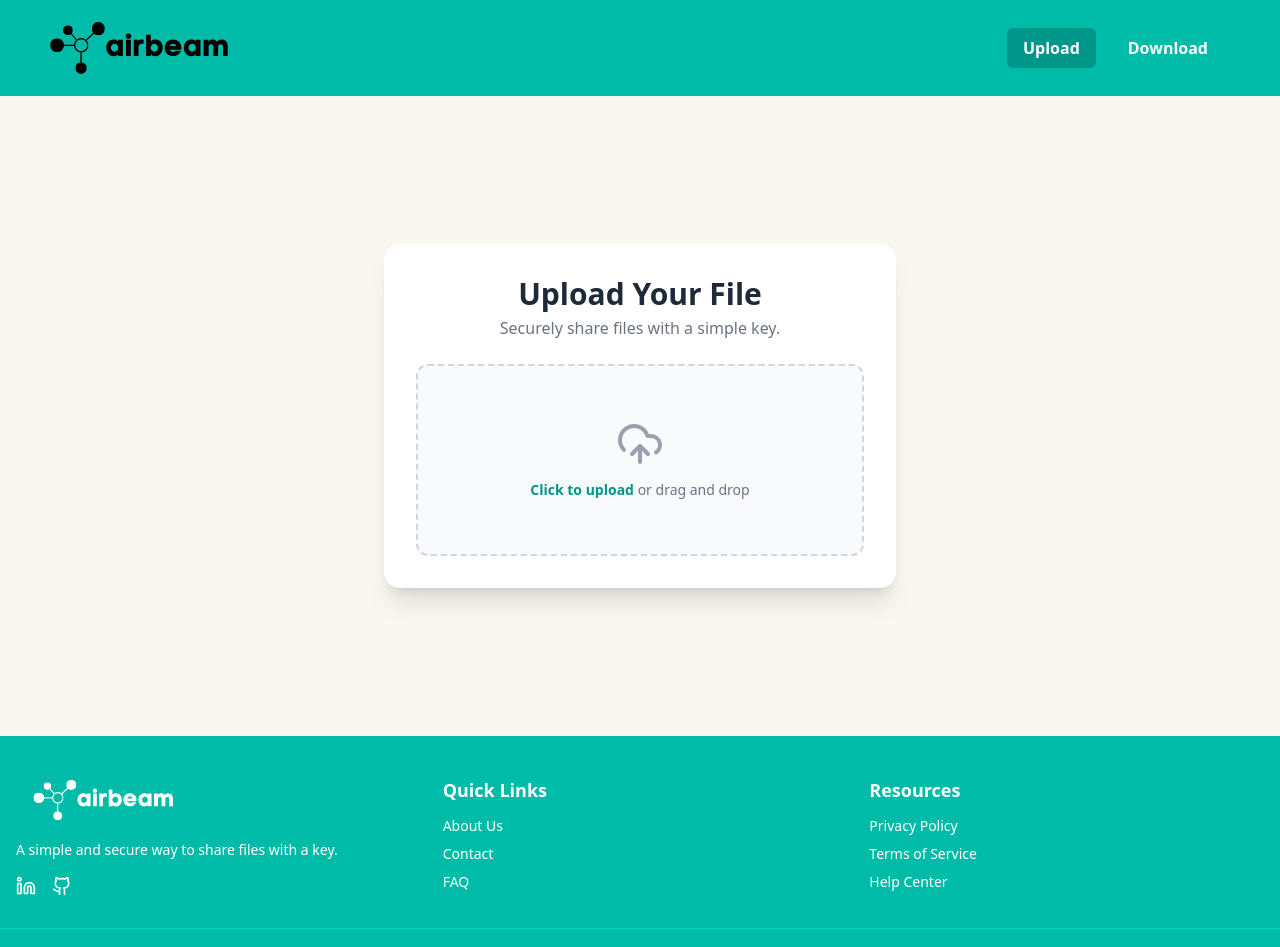
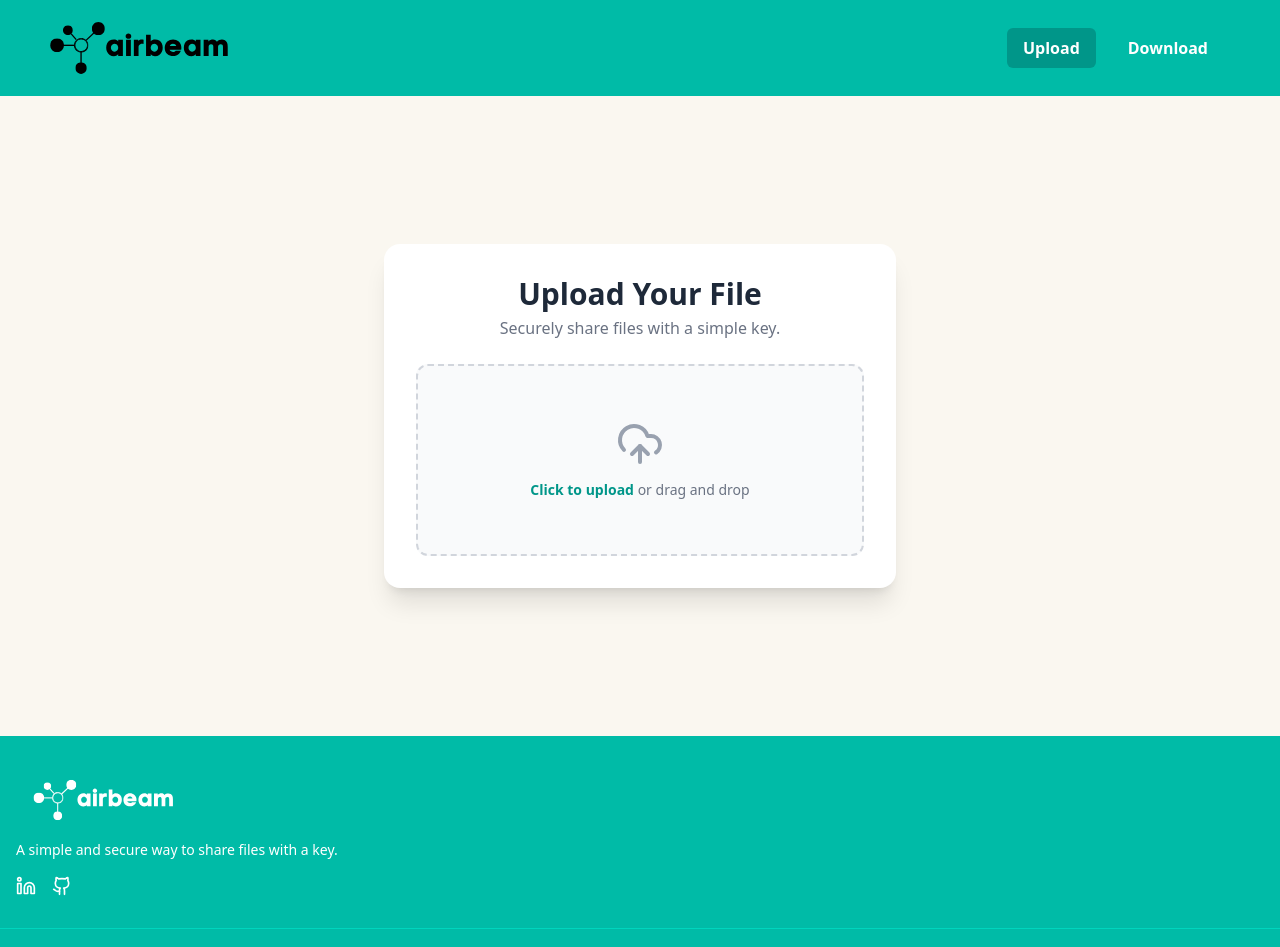
Before and after one commit to muzammil-shayk/AirBeam, a React (Vite) app in the folder frontend/: page / in a window 1280 px wide. Shown: the top 947 px of the page. Built offline with nearby package versions, Linux system fonts and the light colour scheme; no server answers.

Commit message:
remove redundant links from footer

```diff
--- a/frontend/src/components/Footer.jsx
+++ b/frontend/src/components/Footer.jsx
@@ -32,46 +32,6 @@ const ExpandedFooter = () => {
             </a>
           </div>
         </div>
-        <div>
-          <h3 className="text-lg font-semibold mb-3">Quick Links</h3>
-          <ul className="space-y-2 text-sm">
-            <li>
-              <a href="#" className="hover:text-teal-200 transition-colors">
-                About Us
-              </a>
-            </li>
-            <li>
-              <a href="#" className="hover:text-teal-200 transition-colors">
-                Contact
-              </a>
-            </li>
-            <li>
-              <a href="#" className="hover:text-teal-200 transition-colors">
-                FAQ
-              </a>
-            </li>
-          </ul>
-        </div>
-        <div>
-          <h3 className="text-lg font-semibold mb-3">Resources</h3>
-          <ul className="space-y-2 text-sm">
-            <li>
-              <a href="#" className="hover:text-teal-200 transition-colors">
-                Privacy Policy
-              </a>
-            </li>
-            <li>
-              <a href="#" className="hover:text-teal-200 transition-colors">
-                Terms of Service
-              </a>
-            </li>
-            <li>
-              <a href="#" className="hover:text-teal-200 transition-colors">
-                Help Center
-              </a>
-            </li>
-          </ul>
-        </div>
       </div>
       <div className="container mx-auto mt-8 pt-4 border-t border-teal-400 text-center text-sm">
         <p className="font-medium">
```
